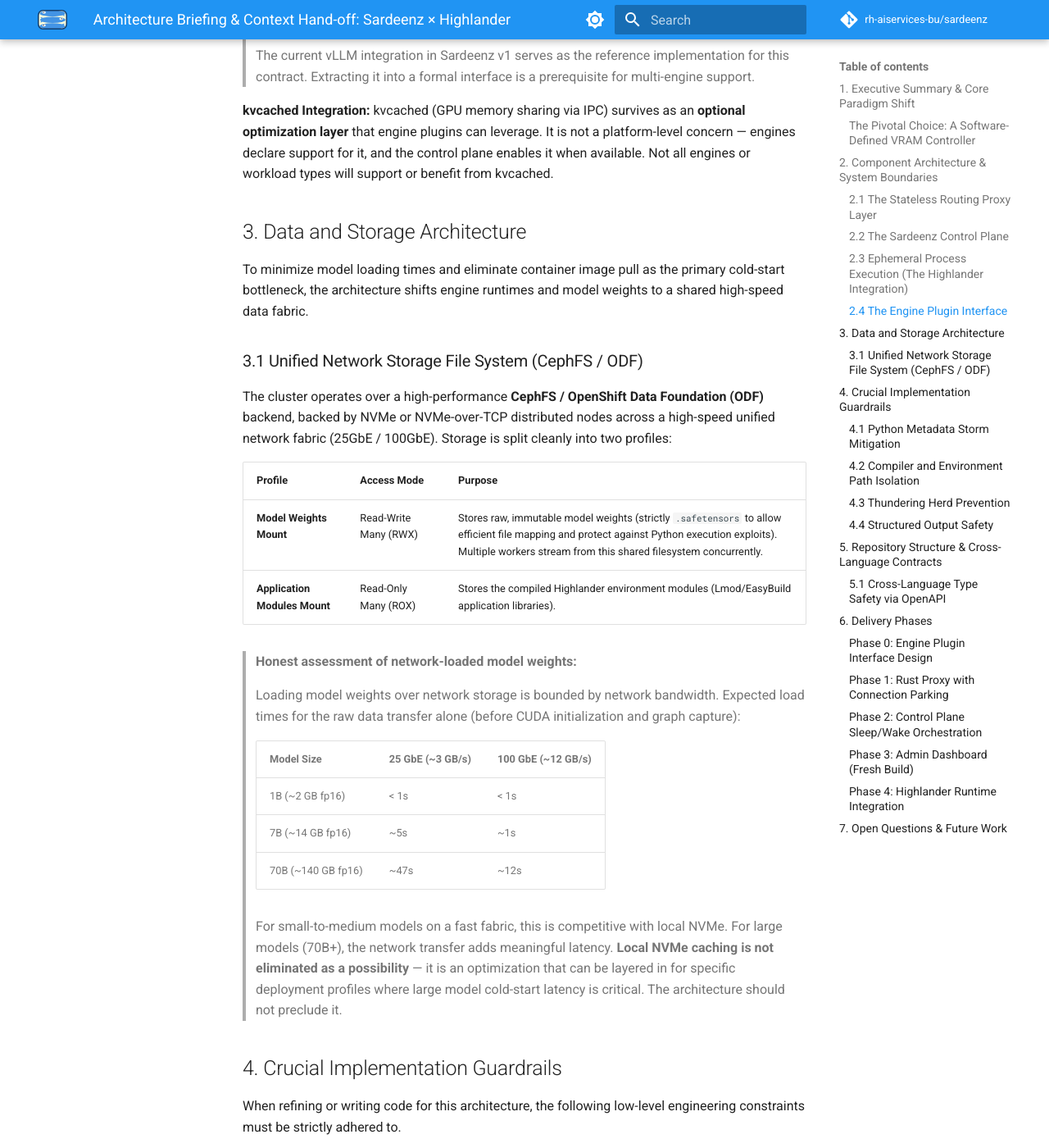
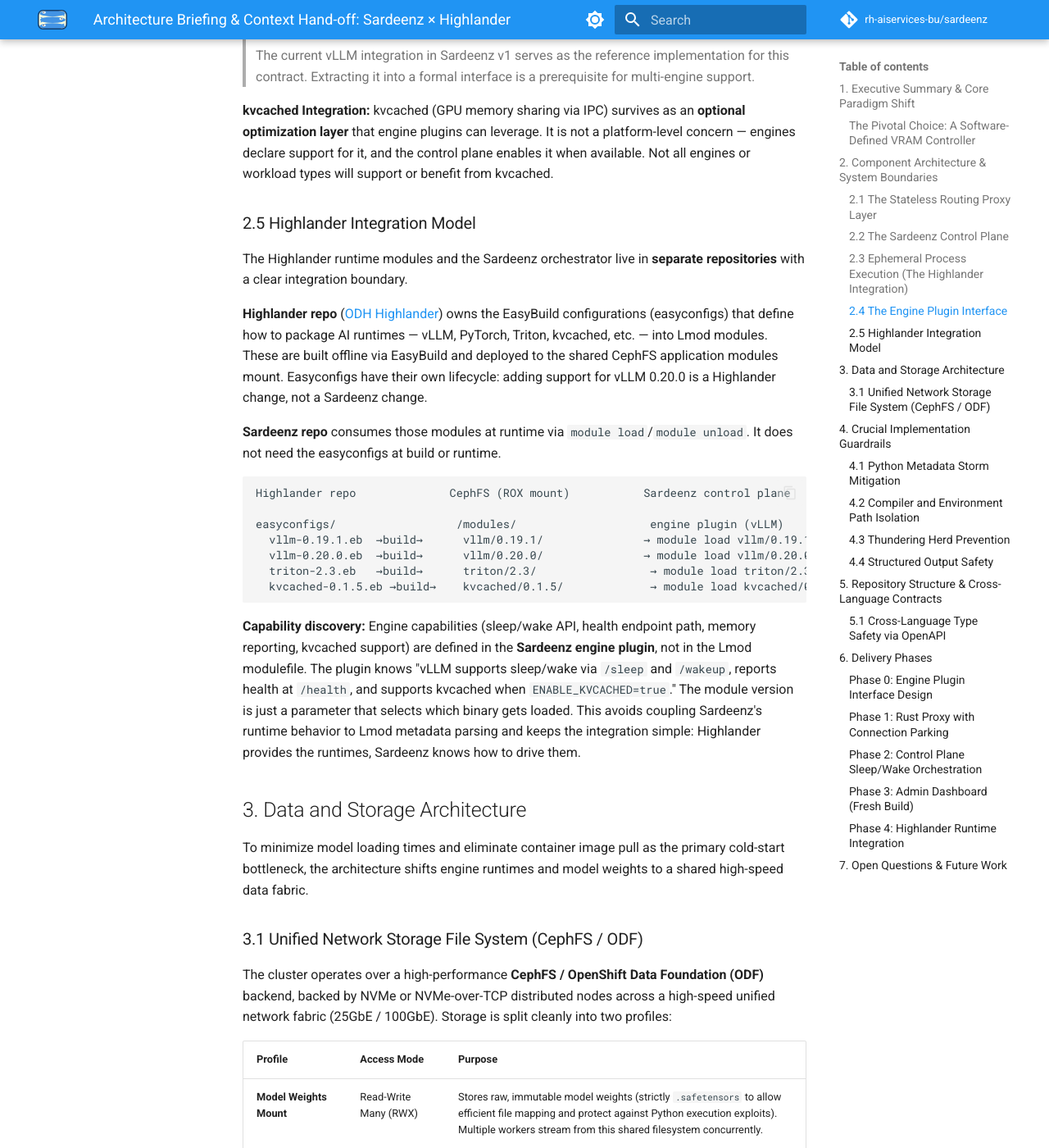
Before and after one commit to rh-aiservices-bu/sardeenz, an MkDocs documentation site: the page built from docs/refactor/refactor-brief.md, in a window 1280 px wide and 1400 px high, scrolled down 4502 px. Shown: the whole window at 82% size. Built offline with MkDocs 1.6.1 and Material for MkDocs 9.7.7, drawn with Linux system fonts in a browser that asks for light colours; comment, search, counter and statistics services are not loaded.

Commit message:
docs: add Highlander integration model to refactor brief
Define the separation between Highlander repo (easyconfigs, build recipes)
and Sardeenz repo (runtime orchestration), the CephFS integration boundary,
and the capability discovery approach via engine plugins rather than Lmod
metadata.

---
Signed-off-by: Guillaume Moutier <guimou@users.noreply.github.com>
Co-authored-by: Claude

````diff
--- a/docs/refactor/refactor-brief.md
+++ b/docs/refactor/refactor-brief.md
@@ -96,6 +96,26 @@ The system is split into four strictly decoupled, specialized boundaries to enfo
 > The current vLLM integration in Sardeenz v1 serves as the reference implementation for this contract. Extracting it into a formal interface is a prerequisite for multi-engine support.
 
 **kvcached Integration:** kvcached (GPU memory sharing via IPC) survives as an **optional optimization layer** that engine plugins can leverage. It is not a platform-level concern — engines declare support for it, and the control plane enables it when available. Not all engines or workload types will support or benefit from kvcached.
+
+### 2.5 Highlander Integration Model
+
+The Highlander runtime modules and the Sardeenz orchestrator live in **separate repositories** with a clear integration boundary.
+
+**Highlander repo** ([ODH Highlander](https://odh-highlander.github.io/)) owns the EasyBuild configurations (easyconfigs) that define how to package AI runtimes — vLLM, PyTorch, Triton, kvcached, etc. — into Lmod modules. These are built offline via EasyBuild and deployed to the shared CephFS application modules mount. Easyconfigs have their own lifecycle: adding support for vLLM 0.20.0 is a Highlander change, not a Sardeenz change.
+
+**Sardeenz repo** consumes those modules at runtime via `module load`/`module unload`. It does not need the easyconfigs at build or runtime.
+
+```
+Highlander repo              CephFS (ROX mount)           Sardeenz control plane
+
+easyconfigs/                  /modules/                    engine plugin (vLLM)
+  vllm-0.19.1.eb  →build→      vllm/0.19.1/               → module load vllm/0.19.1
+  vllm-0.20.0.eb  →build→      vllm/0.20.0/               → module load vllm/0.20.0
+  triton-2.3.eb   →build→      triton/2.3/                 → module load triton/2.3
+  kvcached-0.1.5.eb →build→    kvcached/0.1.5/             → module load kvcached/0.1.5
+```
+
+**Capability discovery:** Engine capabilities (sleep/wake API, health endpoint path, memory reporting, kvcached support) are defined in the **Sardeenz engine plugin**, not in the Lmod modulefile. The plugin knows "vLLM supports sleep/wake via `/sleep` and `/wakeup`, reports health at `/health`, and supports kvcached when `ENABLE_KVCACHED=true`." The module version is just a parameter that selects which binary gets loaded. This avoids coupling Sardeenz's runtime behavior to Lmod metadata parsing and keeps the integration simple: Highlander provides the runtimes, Sardeenz knows how to drive them.
 
 ## 3. Data and Storage Architecture
 
````
